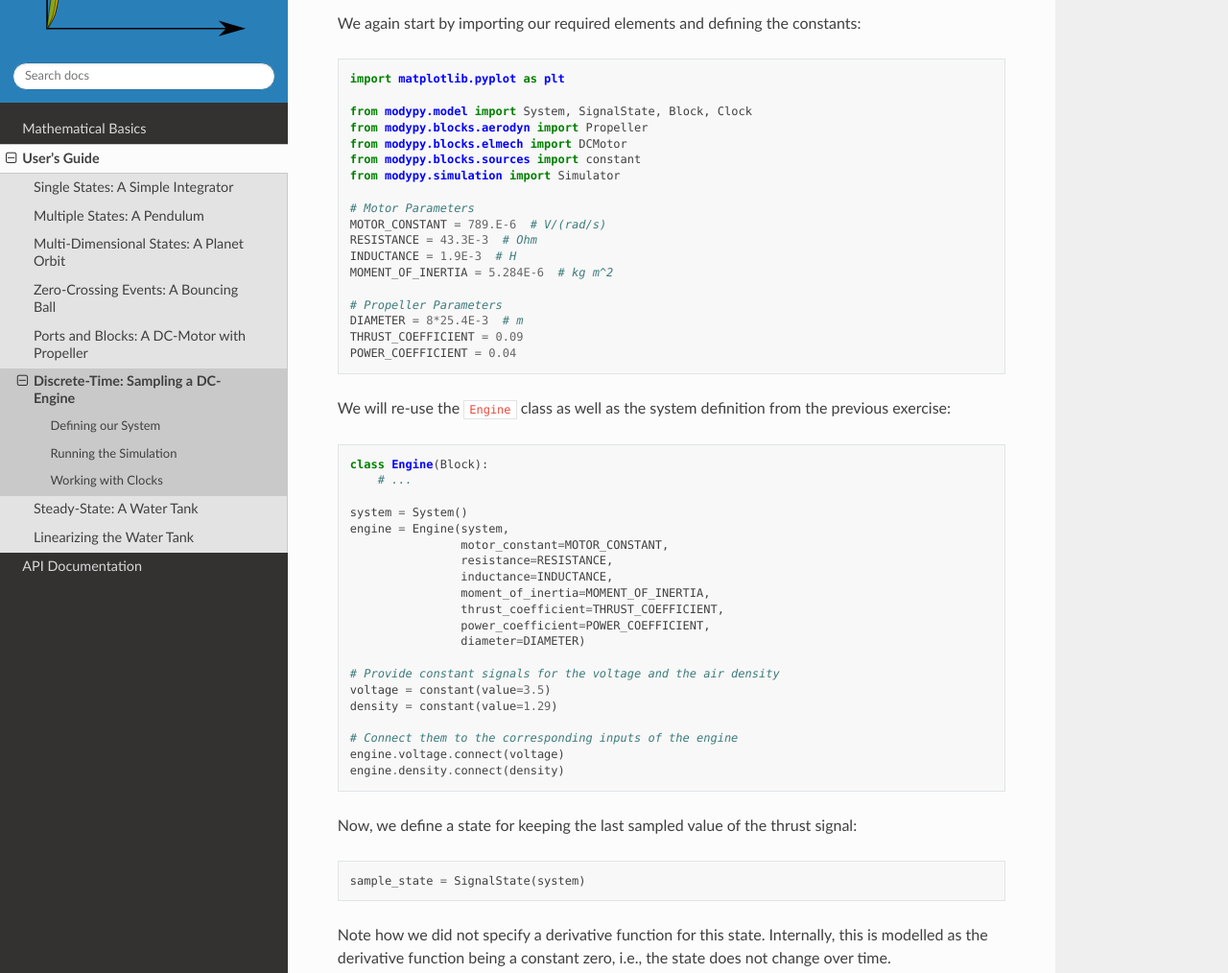
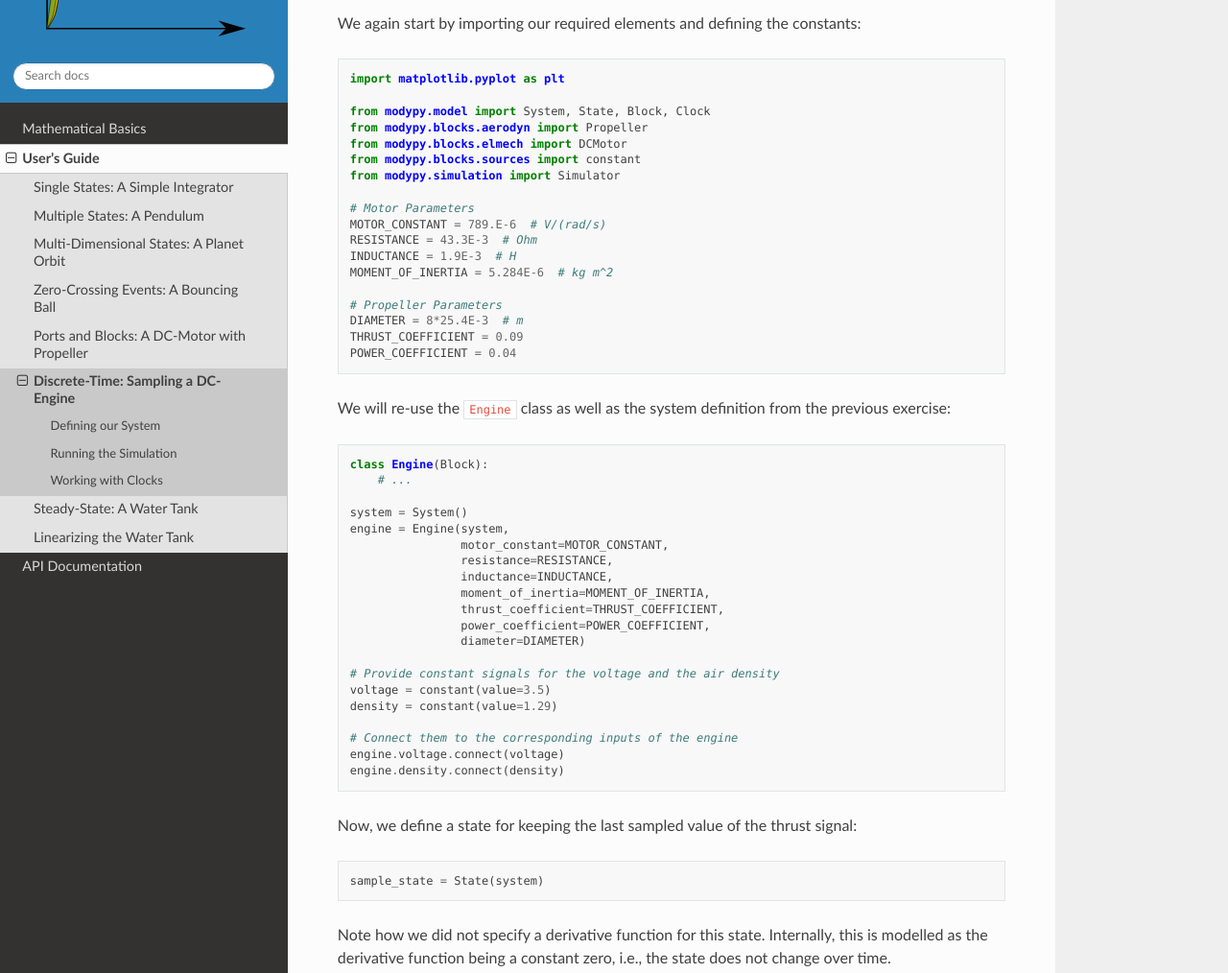
Before and after one commit to modypy/modypy, a Sphinx documentation site: the page built from docs/guide/06_dc_engine_sampling.rst, in a window 1280 px wide and 1400 px high, scrolled down 848 px. Shown: the part 151-1165 px from the top of the window at 96% size. Built offline with Sphinx 7.4.7 and the Read the Docs theme 2.0.0, drawn with Linux system fonts in a browser that asks for light colours.

Commit message:
Remove SignalState reference from DC-engine sampling tutorial.

```diff
--- a/docs/guide/06_dc_engine_sampling.rst
+++ b/docs/guide/06_dc_engine_sampling.rst
@@ -39,7 +39,7 @@ We again start by importing our required elements and defining the constants:
 
     import matplotlib.pyplot as plt
 
-    from modypy.model import System, SignalState, Block, Clock
+    from modypy.model import System, State, Block, Clock
     from modypy.blocks.aerodyn import Propeller
     from modypy.blocks.elmech import DCMotor
     from modypy.blocks.sources import constant
@@ -86,7 +86,7 @@ Now, we define a state for keeping the last sampled value of the thrust signal:
 
 .. code-block:: python
 
-    sample_state = SignalState(system)
+    sample_state = State(system)
 
 Note how we did not specify a derivative function for this state.
 Internally, this is modelled as the derivative function being a constant zero,
```
